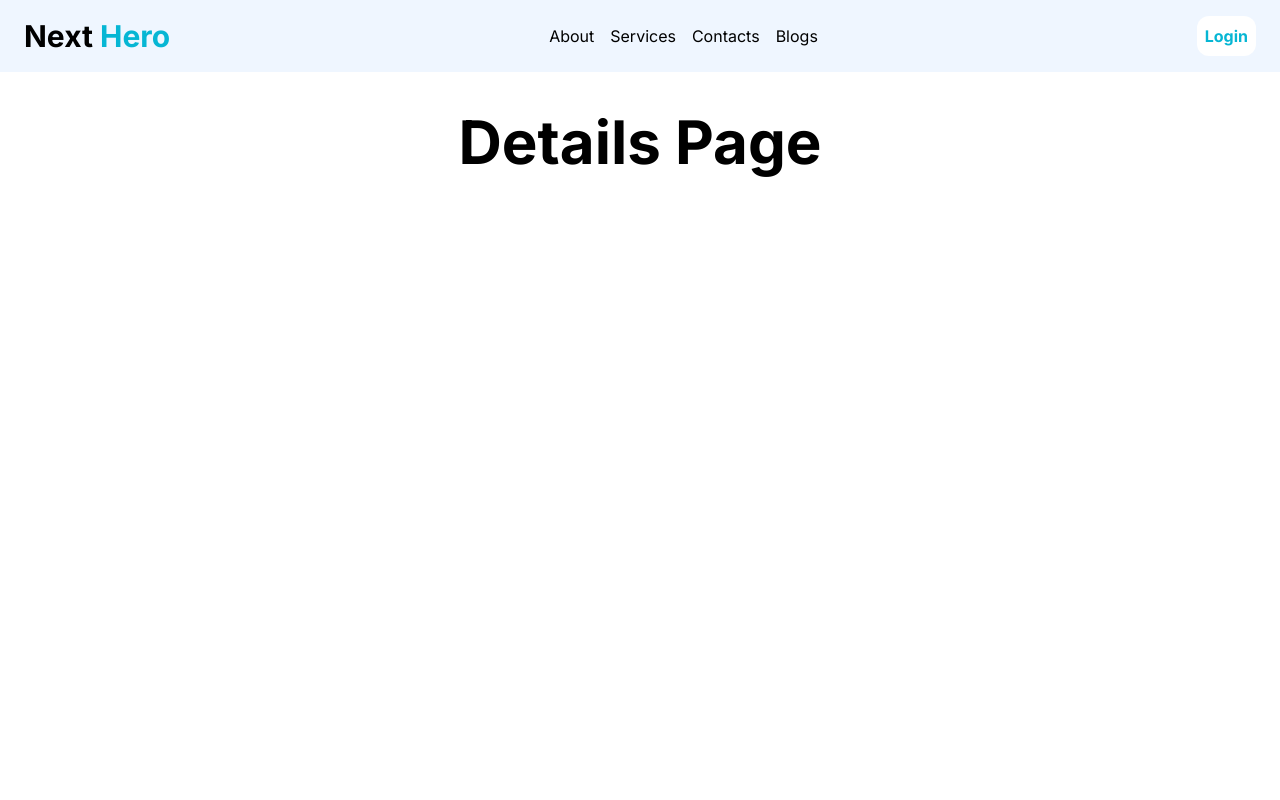
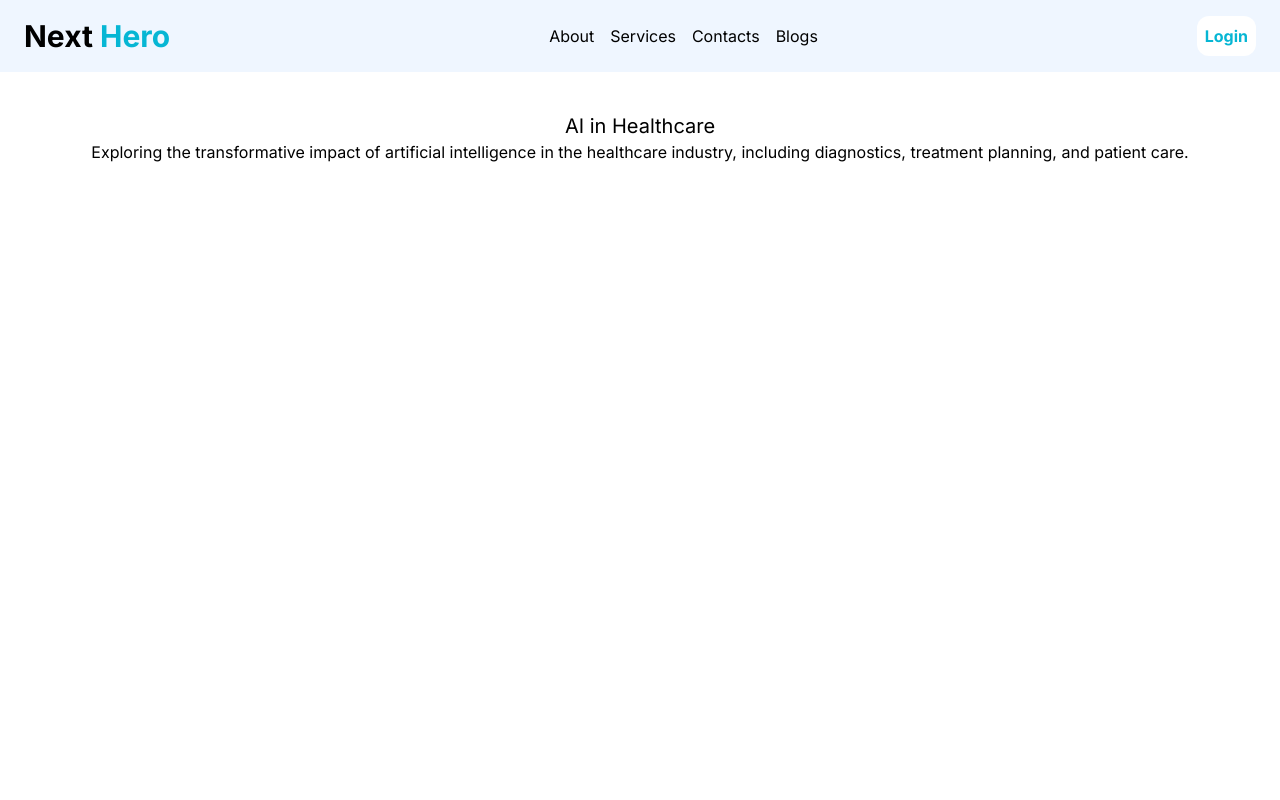
Before and after one commit to Md-Ashikur-Rahman-Ashik/Next-Hero, a Next.js app: page /blogs/ai-in-healthcare in a window 1280 px wide. Shown: the top 800 px of the page. Built offline with nearby package versions, Linux system fonts and the light colour scheme.

Commit message:
Added blog details page

```diff
--- a/src/app/blogs/[slug]/page.jsx
+++ b/src/app/blogs/[slug]/page.jsx
@@ -1,9 +1,47 @@
 import React from "react";
 
+const blogs = [
+  {
+    slug: "modern-web-development",
+    title: "Modern Web Development",
+    description:
+      "An in-depth look into the latest trends and technologies shaping the future of web development, from frameworks to best practices.",
+  },
+  {
+    slug: "ai-in-healthcare",
+    title: "AI in Healthcare",
+    description:
+      "Exploring the transformative impact of artificial intelligence in the healthcare industry, including diagnostics, treatment planning, and patient care.",
+  },
+  {
+    slug: "sustainable-living-tips",
+    title: "Sustainable Living Tips",
+    description:
+      "Practical advice and strategies for living a more sustainable and eco-friendly lifestyle, from reducing waste to conserving energy.",
+  },
+  {
+    slug: "remote-work-success",
+    title: "Remote Work Success",
+    description:
+      "Tips and tools for thriving in a remote work environment, covering productivity, communication, and maintaining work-life balance.",
+  },
+  {
+    slug: "travel-on-a-budget",
+    title: "Travel on a Budget",
+    description:
+      "A guide to exploring the world without breaking the bank, featuring budget-friendly travel tips, destinations, and hacks.",
+  },
+];
+
 const page = ({ params }) => {
+  const { title, description } = blogs.find(
+    (blog) => blog.slug === params.slug
+  );
+
   return (
     <div className="card card-compact container rounded-xl mx-auto max-w-fit">
-      <h2 className="font-bold text-6xl">Details Page</h2>
+      <h5 className="text-center text-xl">{title}</h5>
+      <h5>{description}</h5>
     </div>
   );
 };
```
